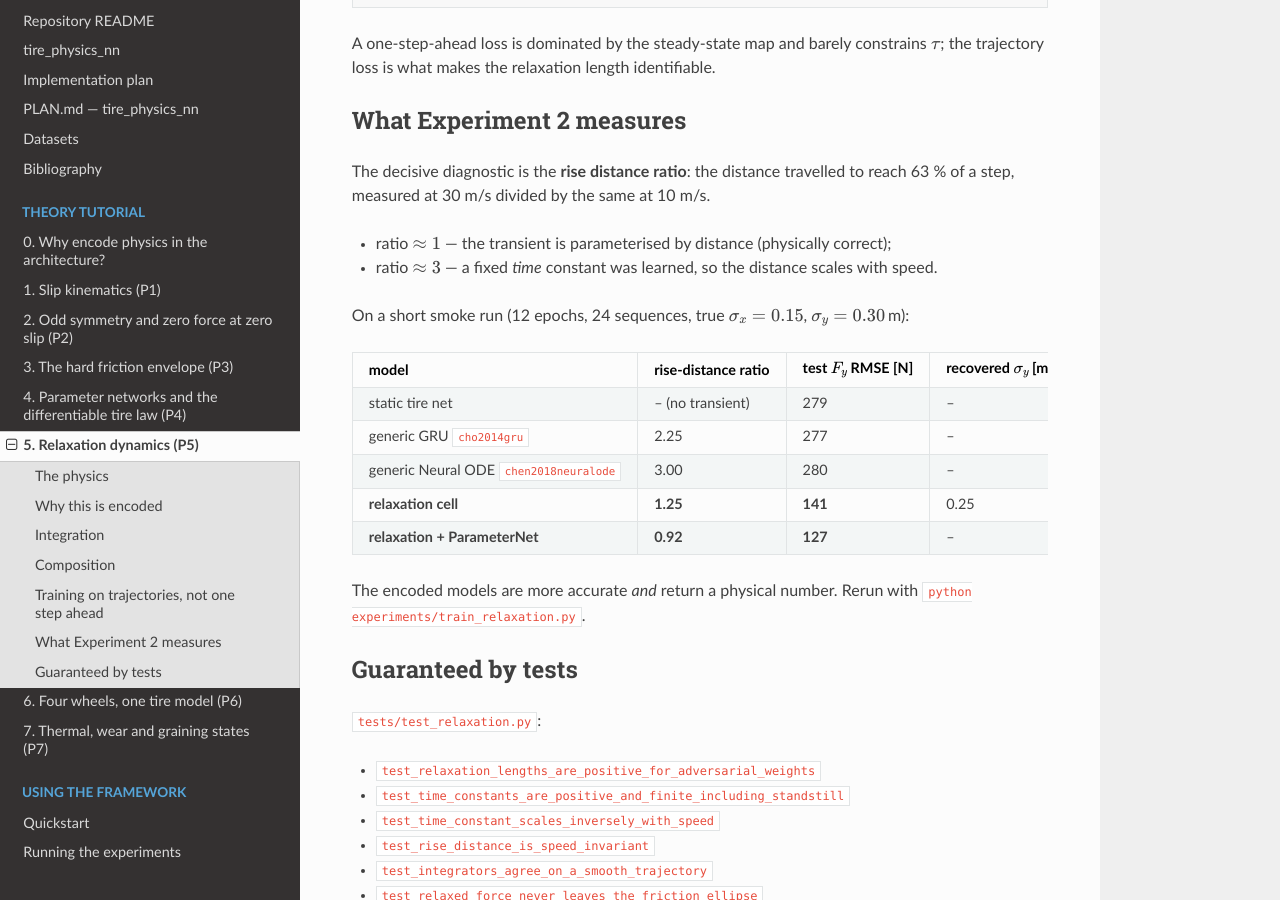
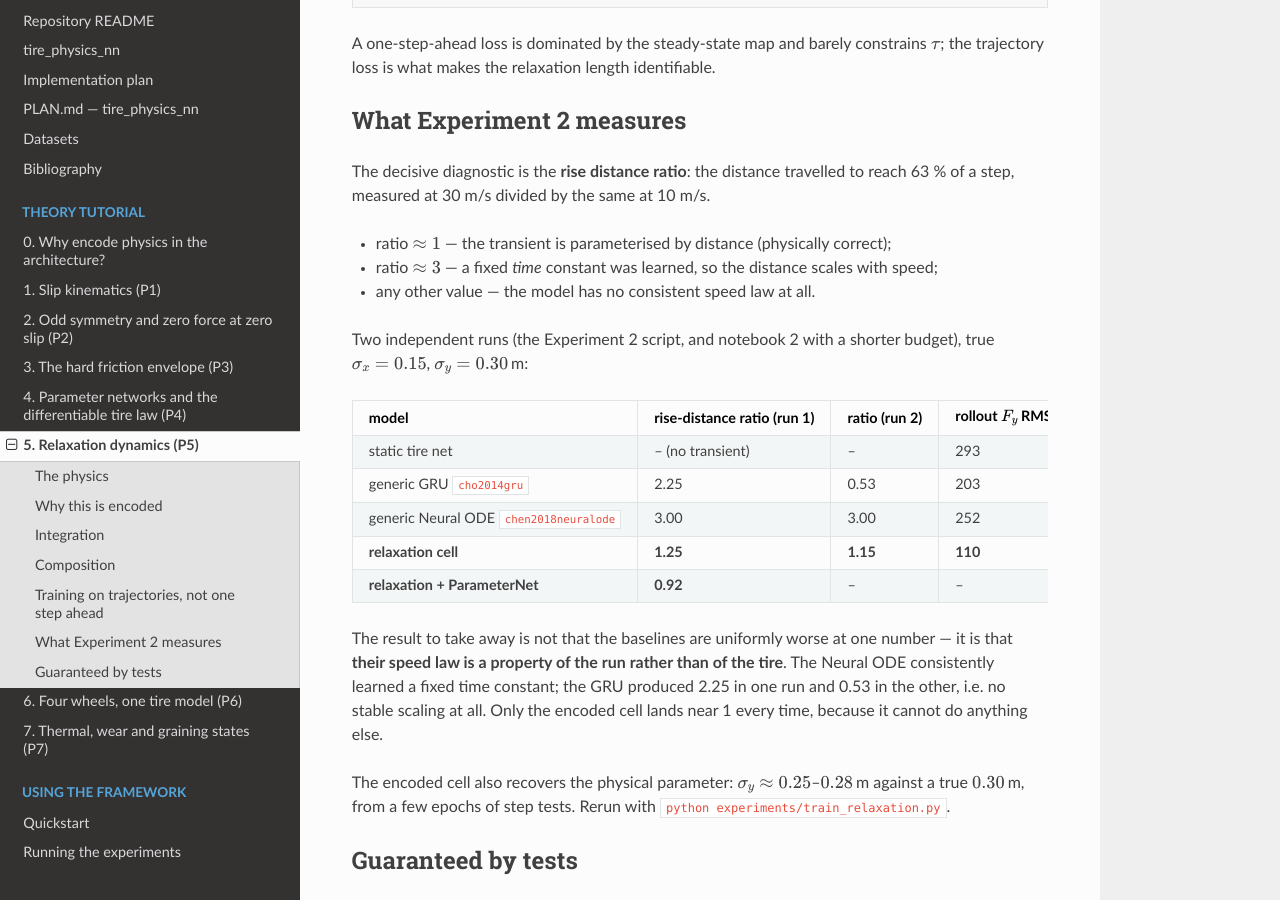
Before and after one commit to agpoks/tire_physics_nn, a Sphinx documentation site: the page built from docs/source/theory/05_relaxation.md, in a window 1280 px wide and 900 px high, scrolled down 2525 px. Built offline with Sphinx 7.4.7 and the Read the Docs theme 3.1.0, drawn with Linux system fonts in a browser that asks for light colours; pages that are not in the unit, such as notebooks, are missing from menus; cross-references to code outside the pages are shown as plain code.

Commit message:
Add the three executed notebooks and correct the transient claims (M7)
Notebook 1 walks the ablation ladder and its penalty control; notebook 2
covers relaxation against GRU and Neural ODE baselines plus the
thermal/wear/graining model; notebook 3 identifies a shared tire model from
IMU signals only. All committed with outputs so the docs build runs nothing.

Notebook 2 contradicted a claim I had published: the GRU's rise-distance
ratio came out at 0.53 here against 2.25 in the Experiment 2 script run.
The honest finding is not that the baselines score badly on one number but
that their speed law is a property of the run rather than of the tire - the
Neural ODE consistently learned a fixed time constant (3.00 twice), the GRU
had no stable scaling, and only the encoded cell lands near 1 every time,
because it cannot do anything else. The docs, the README and the notebook
takeaways now say that, with both runs shown.

Also fixed: the notebooks' repo-relative links to the docs, which are
correct on GitHub but unresolvable when nbsphinx renders them, and notebook
3's sharing claim, which overstated what its own numbers showed.

```diff
--- a/docs/source/theory/05_relaxation.md
+++ b/docs/source/theory/05_relaxation.md
@@ -115,20 +115,28 @@ The decisive diagnostic is the **rise distance ratio**: the distance travelled t
 
 - ratio $\approx 1$ — the transient is parameterised by distance (physically correct);
 - ratio $\approx 3$ — a fixed *time* constant was learned, so the distance scales with
-  speed.
+  speed;
+- any other value — the model has no consistent speed law at all.
 
-On a short smoke run (12 epochs, 24 sequences, true $\sigma_x = 0.15$,
-$\sigma_y = 0.30\,$m):
+Two independent runs (the Experiment 2 script, and notebook 2 with a shorter budget),
+true $\sigma_x = 0.15$, $\sigma_y = 0.30\,$m:
 
-| model | rise-distance ratio | test $F_y$ RMSE [N] | recovered $\sigma_y$ [m] |
+| model | rise-distance ratio (run 1) | ratio (run 2) | rollout $F_y$ RMSE [N], run 2 |
 |---|---|---|---|
-| static tire net | – (no transient) | 279 | – |
-| generic GRU {cite}`cho2014gru` | 2.25 | 277 | – |
-| generic Neural ODE {cite}`chen2018neuralode` | 3.00 | 280 | – |
-| **relaxation cell** | **1.25** | **141** | 0.25 |
-| **relaxation + ParameterNet** | **0.92** | **127** | – |
+| static tire net | – (no transient) | – | 293 |
+| generic GRU {cite}`cho2014gru` | 2.25 | 0.53 | 203 |
+| generic Neural ODE {cite}`chen2018neuralode` | 3.00 | 3.00 | 252 |
+| **relaxation cell** | **1.25** | **1.15** | **110** |
+| **relaxation + ParameterNet** | **0.92** | – | – |
 
-The encoded models are more accurate *and* return a physical number. Rerun with
+The result to take away is not that the baselines are uniformly worse at one number —
+it is that **their speed law is a property of the run rather than of the tire**. The
+Neural ODE consistently learned a fixed time constant; the GRU produced 2.25 in one run
+and 0.53 in the other, i.e. no stable scaling at all. Only the encoded cell lands near 1
+every time, because it cannot do anything else.
+
+The encoded cell also recovers the physical parameter: $\sigma_y \approx 0.25$–$0.28\,$m
+against a true $0.30\,$m, from a few epochs of step tests. Rerun with
 `python experiments/train_relaxation.py`.
 
 ## Guaranteed by tests
```
Also changed, not shown: PLAN.md (+1 -1 lines), README.md (+5 -2 lines), 1 other file.
